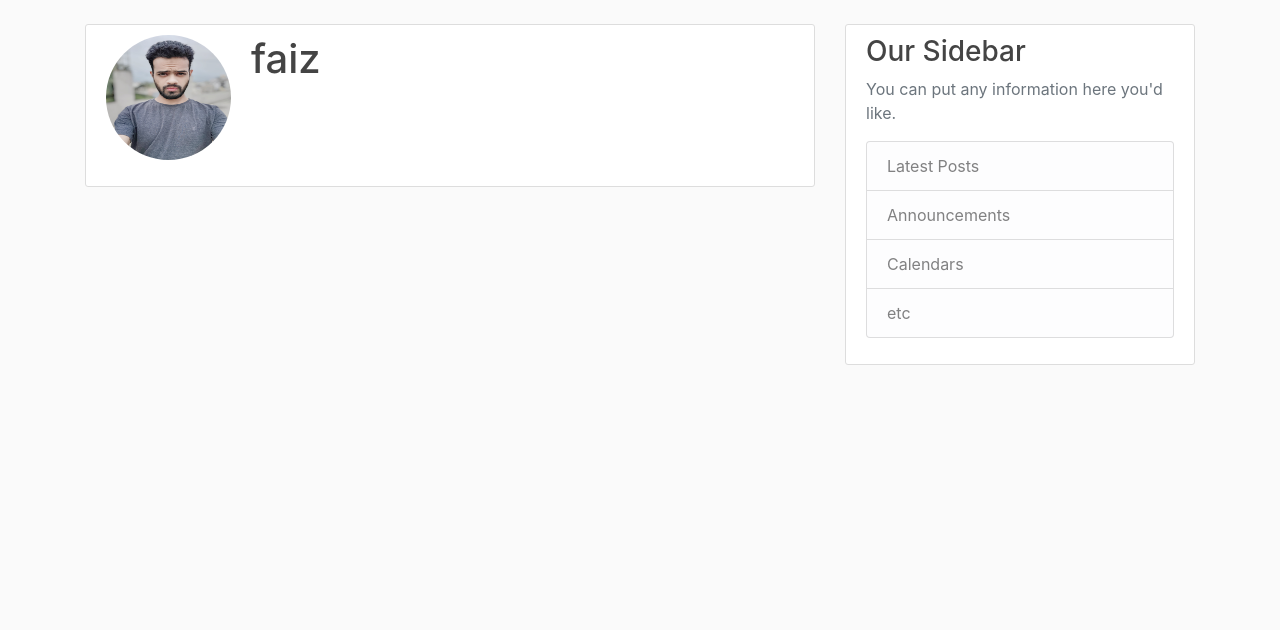
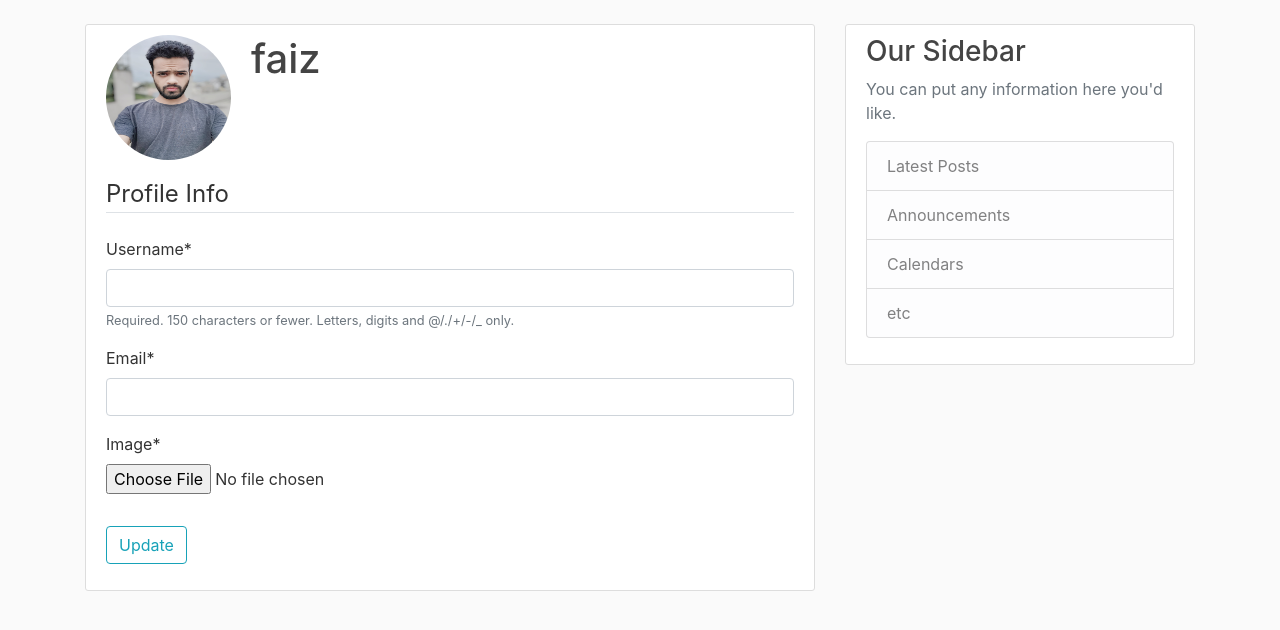
Before and after one commit to faizhameed/django-full-blown-blog, a Django app: template users/templates/users/profile.html in a window 1280 px wide. Shown: the part 56-686 px from the top of the page. Run offline with Django 3.2, Linux system fonts and the light colour scheme; a user stored in the database is signed in; data comes from the database, SQL or seed files in the repository; both versions use the stored data as it was after the commit; tables that the repository leaves empty hold one stand-in row (values such as "Sample post"); the template is opened without the code that fills it: values that come from a table or form of the project are taken from there, most other values are stand-ins (such as "Sample title", 1, 10 or a date in 2020); some libraries are stand-ins or nearby versions.

Commit message:
creating profil picture and creating profiles whenever user is created

```diff
--- a/full_blown_app/urls.py
+++ b/full_blown_app/urls.py
@@ -26,8 +26,7 @@ urlpatterns = [
     path('',include('blog.urls')),
      path('login/',auth_views.LoginView.as_view(template_name='users/login.html'),name='login'),
      path('logout/',auth_views.LogoutView.as_view(template_name='users/logout.html'),name='logout'),
-     path('profile/',user_views.profile,name='profile'),
-
+     path('profile/',user_views.profile,name='profile')
 ]
 
 if settings.DEBUG:
--- a/users/apps.py
+++ b/users/apps.py
@@ -3,3 +3,7 @@ from django.apps import AppConfig
 
 class UsersConfig(AppConfig):
     name = 'users'
+
+
+    def ready(self):
+        import users.signals
--- a/users/forms.py
+++ b/users/forms.py
@@ -1,9 +1,23 @@
 from django import forms
 from django.contrib.auth.models import User
 from django.contrib.auth.forms import UserCreationForm
+from .models import Profile
 
 class UserRegisterForm(UserCreationForm):
     email = forms.EmailField()
     class Meta:
         model = User
         fields = ['username','email','password1','password2']
+
+
+class UserUpdateForm(forms.ModelForm):
+    email = forms.EmailField()
+    class Meta:
+        model = User
+        fields = ['username','email']
+
+class ProfileUpdateForm(forms.ModelForm):
+
+    class Meta:
+        model = Profile
+        fields= ['image']
--- a/users/templates/users/profile.html
+++ b/users/templates/users/profile.html
@@ -9,6 +9,18 @@
       <p class="text-secondary">{{user.email}}</p>
     </div>
   </div>
-  <!-- FORM HERE -->
+ <form method='POST' enctype="multipart/form-data">
+        {% csrf_token %}
+        <fieldset class="form-group">
+            <legend class="border-bottom mb-4">Profile Info</legend>
+                {{u_form|crispy}}
+                {{p_form|crispy}}
+            </fieldset>
+        <div class="form-group">
+            <button class="btn btn-outline-info" type="submit">
+                Update
+            </button>
+        </div>
+  </form>
 </div>
 {% endblock content %}
```
Also changed, not shown: users/signals.py (added, +13 -0 lines), users/views.py (+21 -3 lines), db.sqlite3, media/default.jpg (added), media/default.png (added), media/profile_pics/PersonalPhotos_v1.png (added).
